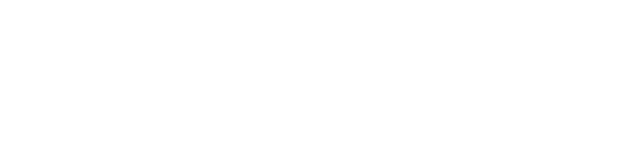
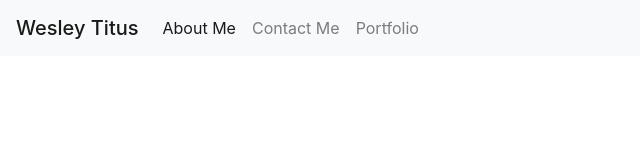
Before and after one commit to wntitus/Bootstrap-Portfolio, a plain HTML site: page index.html in a window 1280 px wide. Shown: the whole page, without its empty margins (0-640 px from the left). Drawn offline with nearby package versions, Linux system fonts and the light colour scheme.

Commit message:
added collapsible navbar to about

```diff
--- a/index.html
+++ b/index.html
@@ -5,9 +5,32 @@
     <meta http-equiv="X-UA-Compatible" content="IE=edge">
     <title>About Me</title>
     <meta name="viewport" content="width=device-width, initial-scale=1">
+    <link rel="stylesheet" href="https://stackpath.bootstrapcdn.com/bootstrap/4.1.2/css/bootstrap.min.css" integrity="sha384-Smlep5jCw/wG7hdkwQ/Z5nLIefveQRIY9nfy6xoR1uRYBtpZgI6339F5dgvm/e9B" crossorigin="anonymous">
+    <script src="https://code.jquery.com/jquery-3.3.1.slim.min.js" integrity="sha384-q8i/X+965DzO0rT7abK41JStQIAqVgRVzpbzo5smXKp4YfRvH+8abtTE1Pi6jizo" crossorigin="anonymous"></script>
+    <script src="https://cdnjs.cloudflare.com/ajax/libs/popper.js/1.14.3/umd/popper.min.js" integrity="sha384-ZMP7rVo3mIykV+2+9J3UJ46jBk0WLaUAdn689aCwoqbBJiSnjAK/l8WvCWPIPm49" crossorigin="anonymous"></script>
+    <script src="https://stackpath.bootstrapcdn.com/bootstrap/4.1.2/js/bootstrap.min.js" integrity="sha384-o+RDsa0aLu++PJvFqy8fFScvbHFLtbvScb8AjopnFD+iEQ7wo/CG0xlczd+2O/em" crossorigin="anonymous"></script>
+</head>
 
-</head>
 <body>
+        <nav class="navbar navbar-expand-lg navbar-light bg-light">
+            <span class="navbar-brand mb-0 h1">Wesley Titus</span>
+            <button class = "navbar-toggler" type = "button" data-toggle = "collapse" data-target="#navbarNav">
+                <span class = "navbar-toggler-icon"></span>
+            </button>
+            <div class = "collapse navbar-collapse" id = "navbarNav">
+                <ul class = "navbar-nav">
+                    <li class = "nav-item active">
+                        <a class = "nav-link" href = "index.html">About Me</a>
+                    </li>
+                    <li class = "nav-item">
+                        <a class = "nav-link" href = "contact.html">Contact Me</a>
+                    </li>
+                    <li class = "nav-item">
+                        <a class = "nav-link" href = "portfolio.html">Portfolio</a>
+                    </li>
+                </ul>
+            </div>
+        </nav>
 
 </body>
 </html>
```
